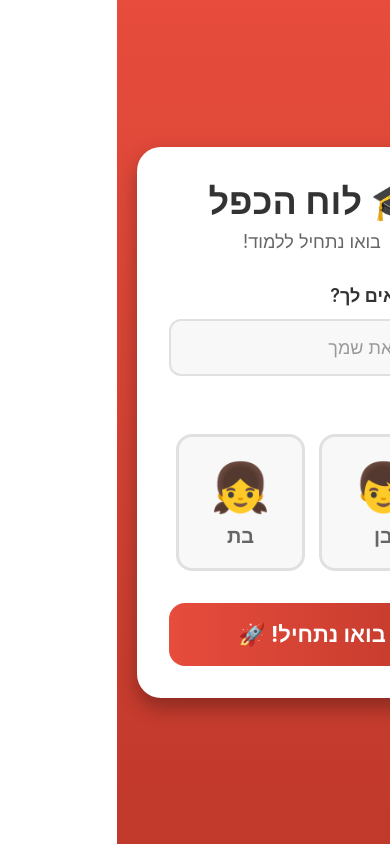
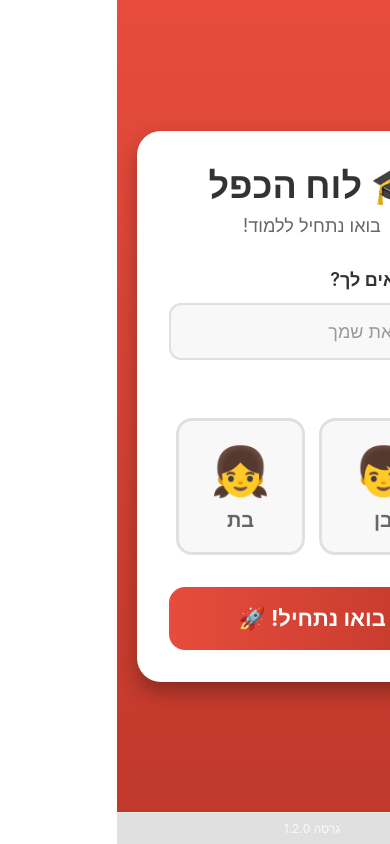
Before and after one commit to IdanShanny/multiplication_table, a React Native app: screen / in a window 390 px wide. Built offline with nearby package versions, Linux system fonts and the light colour scheme; no server answers.

Commit message:
Add version footer (גרסה) and bump to 1.2.0 for deploy visibility.
Web footer reads /api/health; bump-version script syncs package.json and app.json.

Co-authored-by: Cursor <cursoragent@cursor.com>

```diff
--- a/App.tsx
+++ b/App.tsx
@@ -1,6 +1,6 @@
 import React, { useState, useEffect } from 'react';
-import { StatusBar } from 'expo-status-bar';
 import { View, StyleSheet, I18nManager, Platform } from 'react-native';
+import { AppShell } from './src/AppShell';
 import { RegistrationScreen } from './src/screens/RegistrationScreen';
 import { PracticeScreen } from './src/screens/PracticeScreen';
 import { ReportScreen } from './src/screens/ReportScreen';
@@ -66,63 +66,55 @@ export default function App() {
 
   if (screen === 'loading' || !appData) {
     return (
-      <View style={styles.container}>
-        <StatusBar style="light" />
-      </View>
+      <AppShell>
+        <View style={styles.container} />
+      </AppShell>
     );
   }
 
   if (screen === 'registration') {
     return (
-      <>
-        <StatusBar style="light" />
+      <AppShell>
         <RegistrationScreen onRegister={handleRegister} />
-      </>
+      </AppShell>
     );
   }
 
   if (screen === 'parentsGuide' && appData.user) {
     return (
-      <>
-        <StatusBar style="light" />
+      <AppShell>
         <ParentsGuideScreen
           user={appData.user}
           onBack={handleBackToPractice}
           onShowReport={handleShowReport}
         />
-      </>
+      </AppShell>
     );
   }
 
   if (screen === 'report' && appData.user) {
     return (
-      <>
-        <StatusBar style="light" />
+      <AppShell>
         <ReportScreen
           user={appData.user}
           appData={appData}
           onBack={handleBackToPractice}
         />
-      </>
+      </AppShell>
     );
   }
 
   if (screen === 'character' && appData.user) {
     return (
-      <>
-        <StatusBar style="light" />
-        <CharacterScreen
-          user={appData.user}
-          onBack={handleBackToPractice}
-        />
-      </>
+      <AppShell>
+        <CharacterScreen user={appData.user} onBack={handleBackToPractice} />
+      </AppShell>
     );
   }
 
   if (appData.user) {
     return (
-      <>
-        <StatusBar style="light" />
+      <AppShell>
         <PracticeScreen
           user={appData.user}
           appData={appData}
@@ -130,7 +122,7 @@ export default function App() {
           onShowParentsGuide={handleShowParentsGuide}
           onShowCharacter={handleShowCharacter}
         />
-      </>
+      </AppShell>
     );
   }
 
--- a/app.json
+++ b/app.json
@@ -2,7 +2,7 @@
   "expo": {
     "name": "לוח הכפל",
     "slug": "multiplication-table",
-    "version": "1.0.0",
+    "version": "1.2.0",
     "orientation": "portrait",
     "icon": "./assets/icon.png",
     "userInterfaceStyle": "light",
--- a/package.json
+++ b/package.json
@@ -1,6 +1,6 @@
 {
   "name": "multiplication-table",
-  "version": "1.0.0",
+  "version": "1.2.0",
   "main": "expo/AppEntry.js",
   "scripts": {
     "start": "expo start",
@@ -9,7 +9,8 @@
     "web": "EXPO_NO_DEPENDENCY_VALIDATION=1 expo start --web",
     "build:android": "eas build -p android --profile preview",
     "render:build": "sh scripts/render-build.sh",
-    "render:start": "sh scripts/render-start.sh"
+    "render:start": "sh scripts/render-start.sh",
+    "version:bump": "sh scripts/bump-version.sh"
   },
   "engines": {
     "node": ">=20 <23"
--- /dev/null
+++ b/src/AppShell.tsx
@@ -0,0 +1,27 @@
+import React from 'react';
+import { View, StyleSheet } from 'react-native';
+import { StatusBar } from 'expo-status-bar';
+import { VersionFooter } from './components/VersionFooter';
+
+type Props = {
+  children: React.ReactNode;
+  statusBar?: 'light' | 'dark' | 'auto';
+};
+
+/** Full-screen content with version strip at the bottom (like nifgashim status bar). */
+export const AppShell: React.FC<Props> = ({ children, statusBar = 'light' }) => (
+  <View style={styles.root}>
+    <StatusBar style={statusBar} />
+    <View style={styles.main}>{children}</View>
+    <VersionFooter />
+  </View>
+);
+
+const styles = StyleSheet.create({
+  root: {
+    flex: 1,
+  },
+  main: {
+    flex: 1,
+  },
+});
--- /dev/null
+++ b/src/components/VersionFooter.tsx
@@ -0,0 +1,53 @@
+import React, { useEffect, useState } from 'react';
+import { View, Text, StyleSheet, Platform } from 'react-native';
+import { getAppVersion } from '../version';
+
+const bundleVersion = getAppVersion();
+
+export const VersionFooter: React.FC = () => {
+  const [version, setVersion] = useState(bundleVersion);
+
+  useEffect(() => {
+    if (Platform.OS !== 'web') return;
+
+    let cancelled = false;
+    (async () => {
+      try {
+        const res = await fetch('/api/health');
+        if (!res.ok) return;
+        const data = await res.json();
+        if (!cancelled && data?.version) {
+          setVersion(String(data.version));
+        }
+      } catch {
+        // Keep bundle version when offline or health unavailable
+      }
+    })();
+
+    return () => {
+      cancelled = true;
+    };
+  }, []);
+
+  return (
+    <View style={styles.bar} accessibilityRole="text">
+      <Text style={styles.text}>גרסה {version}</Text>
+    </View>
+  );
+};
+
+const styles = StyleSheet.create({
+  bar: {
+    paddingVertical: 8,
+    paddingHorizontal: 16,
+    alignItems: 'center',
+    borderTopWidth: StyleSheet.hairlineWidth,
+    borderTopColor: 'rgba(255, 255, 255, 0.35)',
+    backgroundColor: 'rgba(0, 0, 0, 0.12)',
+  },
+  text: {
+    fontSize: 12,
+    color: 'rgba(255, 255, 255, 0.85)',
+    writingDirection: 'rtl',
+  },
+});
--- /dev/null
+++ b/src/version.ts
@@ -0,0 +1,13 @@
+import Constants from 'expo-constants';
+
+/**
+ * Release version: keep in sync with package.json and app.json (expo.version).
+ * Bump both when shipping web/Android; Render /api/health uses package.json.
+ */
+export function getAppVersion(): string {
+  const fromExpo = Constants.expoConfig?.version;
+  if (typeof fromExpo === 'string' && fromExpo.length > 0) {
+    return fromExpo;
+  }
+  return '0.0.0';
+}
```
Also changed, not shown: 2 other files (tests, documents, lock files or other folders).
